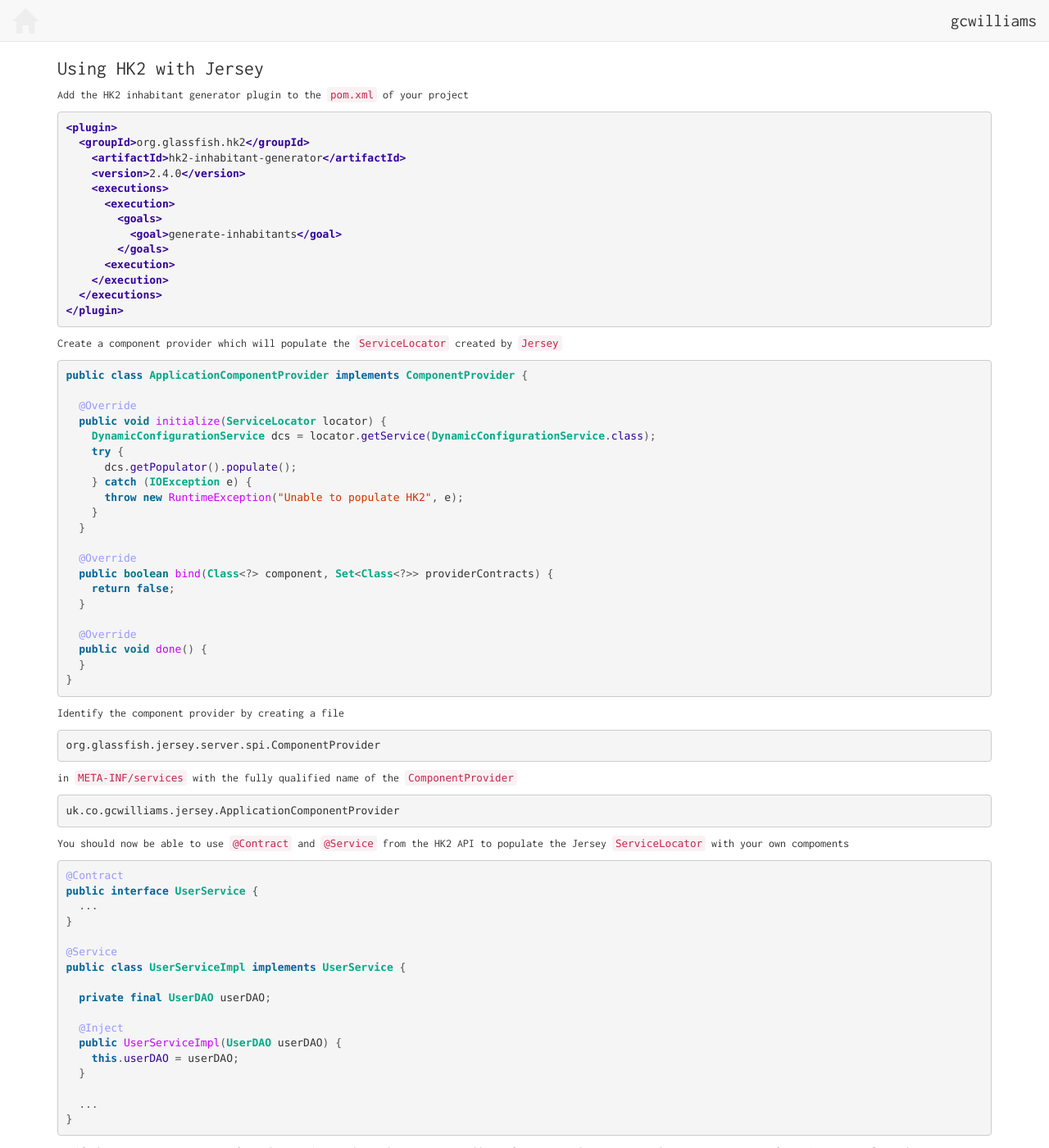
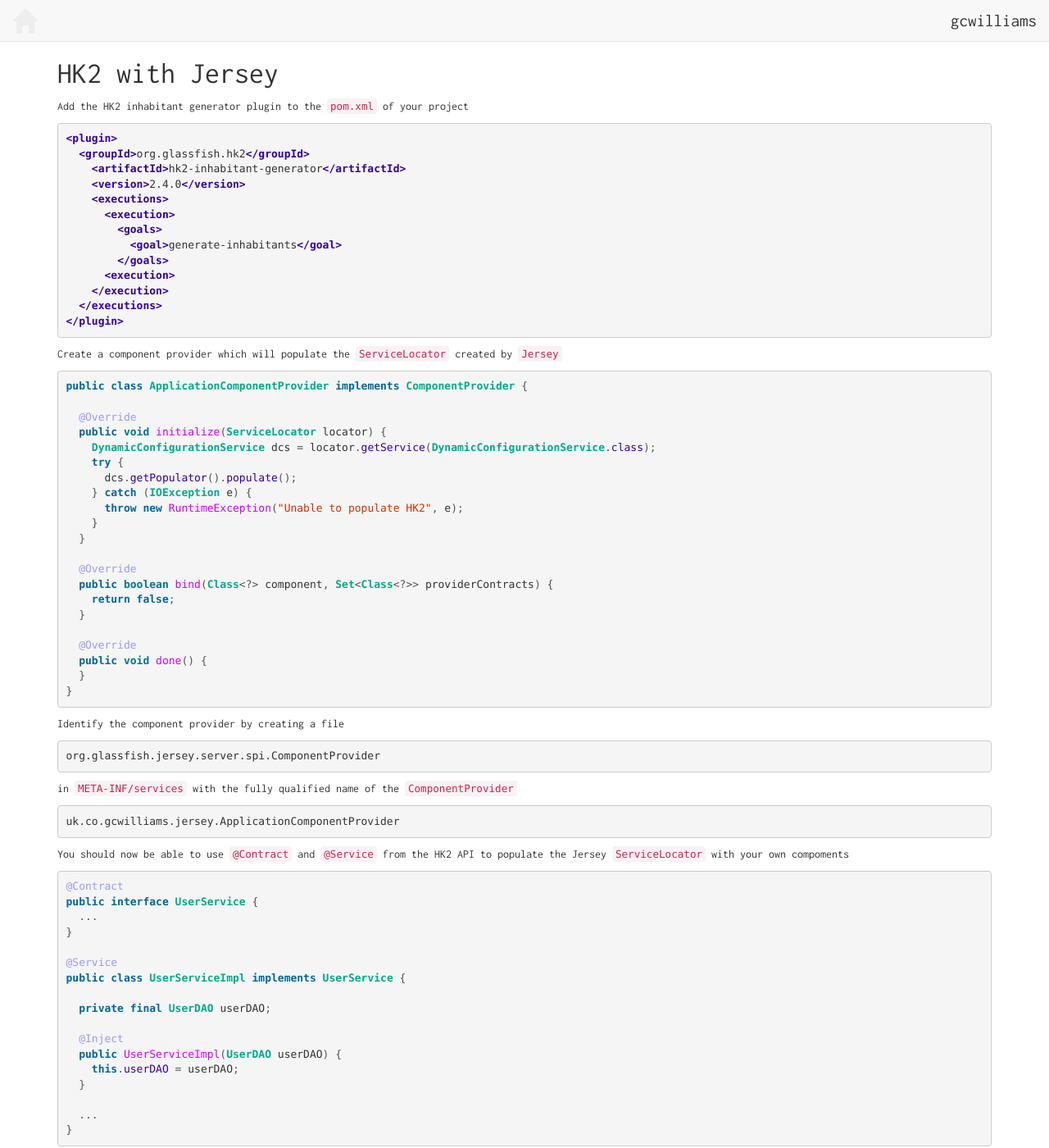
Before and after one commit to gcwilliams/gcwilliams.github.io, a Jekyll site: the page built from _posts/2016-02-27-HK2-with-jersey.md, in a window 1280 px wide and 1400 px high. Shown: the whole window at 82% size. Built offline with Jekyll 4.4.1, drawn with Linux system fonts in a browser that asks for light colours.

Commit message:
a couple of minor styling changes

```diff
--- /dev/null
+++ b/_layouts/post.html
@@ -0,0 +1,24 @@
+<!DOCTYPE html>
+<html>
+
+  {% include head.html %}
+
+  <body>
+
+    {% include header.html %}
+
+    <div class="container">
+      <div class="row">
+        <div class="col-xs-12">
+          <h1>{{page.title}}</h1>
+          {{ content }}
+        </div>
+      </div>
+    </div>
+
+    {% include footer.html %}
+    {% include tracking.html %}
+
+  </body>
+
+</html>
--- a/_posts/2016-02-27-HK2-with-jersey.md
+++ b/_posts/2016-02-27-HK2-with-jersey.md
@@ -1,9 +1,7 @@
 ---
-layout: default
+layout: post
 title: HK2 with Jersey
 ---
-
-### Using HK2 with Jersey
 
 Add the HK2 inhabitant generator plugin to the `pom.xml` of your project
 
--- a/_sass/_styles.scss
+++ b/_sass/_styles.scss
@@ -40,8 +40,19 @@
   }
 }
 
-.home ul li p::after {
-  content: "...";
+.home ul li {
+  border-bottom: 1px solid $gray-lighter;
+  &:last-child {
+    border-bottom: none;
+    margin-bottom: 30px;
+  }
+  p::after {
+    content: "...";
+  }
+  time {
+    margin-bottom: 15px;
+    display: inline-block;
+  }
 }
 
 .highlight pre {
@@ -50,10 +61,6 @@
 
 .highlight pre code {
   white-space: pre;
-}
-
-.highlighter-rouge pre code {
-  white-space: nowrap;
 }
 
 footer {
--- a/index.html
+++ b/index.html
@@ -12,7 +12,7 @@
         <h2>
           <a href="{{ post.url | prepend: site.baseurl }}">{{ post.title }}</a>
         </h2>
-        <span>{{post.date | date: "%b %-d, %Y" }}</span>
+        <time>{{post.date | date: "%b %-d, %Y" }}</time>
         {{ post.excerpt }}
       </li>
     {% endfor %}
```
